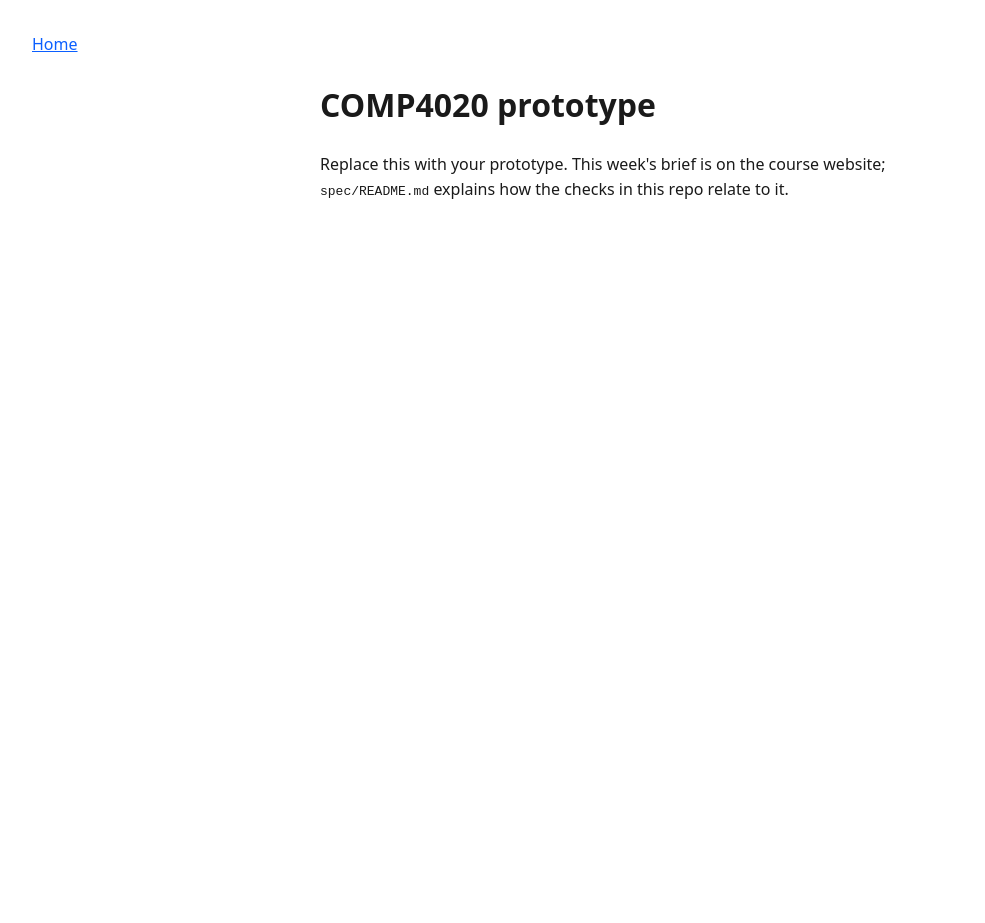
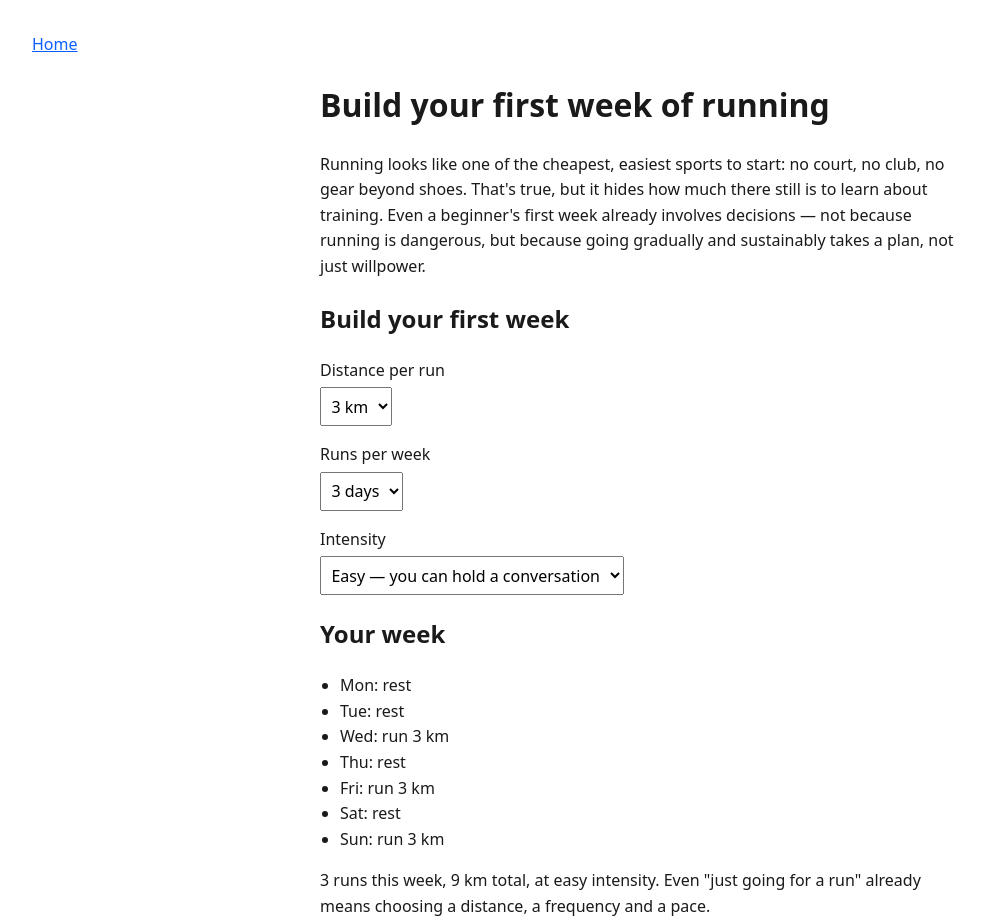
Before and after one commit to comp4020-agentic-coding-studio/comp4020-ass1-BobDuke31, a website built with Vite: page index.html in a window 1280 px wide. Shown: the whole page, without its empty margins (0-985 px from the left). Before the commit the page ends 800 px from the top, so only its background shows below. Built offline with nearby package versions, Linux system fonts and the light colour scheme.

Commit message:
First working prototype: first-week running planner
Interactive builder lets a beginner pick distance, days/week and
intensity and see the resulting weekly plan and summary update live.

```diff
--- a/index.html
+++ b/index.html
@@ -3,7 +3,7 @@
   <head>
     <meta charset="UTF-8" />
     <meta name="viewport" content="width=device-width, initial-scale=1.0" />
-    <title>COMP4020 prototype</title>
+    <title>Build your first week of running</title>
     <link rel="stylesheet" href="./styles.css" />
   </head>
   <body>
@@ -13,11 +13,56 @@
       </nav>
     </header>
     <main>
-      <h1>COMP4020 prototype</h1>
-      <p data-testid="intro">
-        Replace this with your prototype. This week's brief is on the course website;
-        <code>spec/README.md</code> explains how the checks in this repo relate to it.
+      <h1>Build your first week of running</h1>
+      <p>
+        Running looks like one of the cheapest, easiest sports to start: no
+        court, no club, no gear beyond shoes. That's true, but it hides how
+        much there still is to learn about training. Even a beginner's first
+        week already involves decisions — not because running is dangerous,
+        but because going gradually and sustainably takes a plan, not just
+        willpower.
       </p>
+
+      <section aria-labelledby="builder-heading">
+        <h2 id="builder-heading">Build your first week</h2>
+        <form data-testid="plan-form">
+          <div class="field">
+            <label for="distance-input">Distance per run</label>
+            <select id="distance-input" data-testid="distance-input">
+              <option value="2">2 km</option>
+              <option value="3" selected>3 km</option>
+              <option value="5">5 km</option>
+              <option value="8">8 km</option>
+            </select>
+          </div>
+
+          <div class="field">
+            <label for="days-input">Runs per week</label>
+            <select id="days-input" data-testid="days-input">
+              <option value="2">2 days</option>
+              <option value="3" selected>3 days</option>
+              <option value="4">4 days</option>
+              <option value="5">5 days</option>
+              <option value="6">6 days</option>
+            </select>
+          </div>
+
+          <div class="field">
+            <label for="intensity-input">Intensity</label>
+            <select id="intensity-input" data-testid="intensity-input">
+              <option value="easy" selected>Easy — you can hold a conversation</option>
+              <option value="moderate">Moderate — a bit of effort</option>
+              <option value="hard">Hard — pushing the pace</option>
+            </select>
+          </div>
+        </form>
+      </section>
+
+      <section aria-labelledby="plan-heading">
+        <h2 id="plan-heading">Your week</h2>
+        <ul data-testid="weekly-plan"></ul>
+        <p data-testid="summary"></p>
+      </section>
     </main>
     <script type="module" src="./main.ts"></script>
   </body>
--- a/main.ts
+++ b/main.ts
@@ -1,8 +1,3 @@
-// Your prototype's TypeScript goes here. This file exists so the lint
-// sensor has something to check from day one. If the week's spec rules out
-// JavaScript, delete this file and the script tag in index.html — the site
-// you ship has to meet the spec, not the template's defaults.
-const intro = document.querySelector<HTMLElement>('[data-testid="intro"]');
-if (intro) {
-  intro.dataset.ready = "true";
-}
+import { initPlanBuilder } from "./ui";
+
+initPlanBuilder(document);
--- /dev/null
+++ b/plan.ts
@@ -0,0 +1,58 @@
+// Pure logic for the week-builder interaction: no DOM, so it's cheap to test
+// directly and to reuse if the UI layer changes.
+
+export type Intensity = "easy" | "moderate" | "hard";
+
+export interface PlanInputs {
+  distanceKm: number;
+  daysPerWeek: number;
+}
+
+export interface PlanDay {
+  day: string;
+  isRunDay: boolean;
+}
+
+export interface WeeklyPlan {
+  days: PlanDay[];
+  totalDistanceKm: number;
+  runCount: number;
+}
+
+export const DAY_NAMES = ["Mon", "Tue", "Wed", "Thu", "Fri", "Sat", "Sun"];
+
+const INTENSITY_LABEL: Record<Intensity, string> = {
+  easy: "easy",
+  moderate: "moderate",
+  hard: "hard",
+};
+
+// Spreads `daysPerWeek` run days as evenly as possible across the 7-day week,
+// e.g. 3 days lands on Wed/Fri/Sun rather than piling up at the front.
+export function buildWeeklyPlan({ distanceKm, daysPerWeek }: PlanInputs): WeeklyPlan {
+  const days: PlanDay[] = DAY_NAMES.map((day, i) => {
+    const before = Math.floor((i * daysPerWeek) / 7);
+    const after = Math.floor(((i + 1) * daysPerWeek) / 7);
+    return { day, isRunDay: after > before };
+  });
+
+  const runCount = days.filter((d) => d.isRunDay).length;
+
+  return {
+    days,
+    totalDistanceKm: runCount * distanceKm,
+    runCount,
+  };
+}
+
+export function summarise(plan: WeeklyPlan, intensity: Intensity): string {
+  if (plan.runCount === 0) {
+    return "No runs scheduled yet — pick at least one day to build your week.";
+  }
+  const runWord = plan.runCount === 1 ? "run" : "runs";
+  return (
+    `${plan.runCount} ${runWord} this week, ${plan.totalDistanceKm} km total, at ` +
+    `${INTENSITY_LABEL[intensity]} intensity. Even "just going for a run" already ` +
+    `means choosing a distance, a frequency and a pace.`
+  );
+}
--- a/styles.css
+++ b/styles.css
@@ -14,3 +14,20 @@ main {
 a {
   color: #0b5fff;
 }
+
+.field {
+  display: flex;
+  flex-direction: column;
+  gap: 0.25rem;
+  margin-block-end: 1rem;
+}
+
+select {
+  font: inherit;
+  padding: 0.4rem;
+  width: fit-content;
+}
+
+[data-testid="weekly-plan"] {
+  padding-inline-start: 1.25rem;
+}
--- /dev/null
+++ b/ui.ts
@@ -0,0 +1,43 @@
+import { buildWeeklyPlan, summarise, type Intensity } from "./plan";
+
+// The markup is ours (index.html ships alongside this script), so a missing
+// element is a broken template, not a runtime input to handle gracefully.
+function requireElement<T extends Element>(doc: Document, selector: string): T {
+  const el = doc.querySelector<T>(selector);
+  if (!el) throw new Error(`expected an element matching ${selector}`);
+  return el;
+}
+
+// Wires the week-builder controls to the plan/summary output. Takes a
+// Document so it can be pointed at a real page or a JSDOM one in tests.
+export function initPlanBuilder(doc: Document): void {
+  const distanceInput = requireElement<HTMLSelectElement>(doc, '[data-testid="distance-input"]');
+  const daysInput = requireElement<HTMLSelectElement>(doc, '[data-testid="days-input"]');
+  const intensityInput = requireElement<HTMLSelectElement>(doc, '[data-testid="intensity-input"]');
+  const planList = requireElement<HTMLUListElement>(doc, '[data-testid="weekly-plan"]');
+  const summaryEl = requireElement<HTMLElement>(doc, '[data-testid="summary"]');
+
+  function render(): void {
+    const distanceKm = Number(distanceInput.value);
+    const daysPerWeek = Number(daysInput.value);
+    const intensity = intensityInput.value as Intensity;
+
+    const plan = buildWeeklyPlan({ distanceKm, daysPerWeek });
+
+    planList.replaceChildren(
+      ...plan.days.map((planDay) => {
+        const item = doc.createElement("li");
+        item.textContent = planDay.isRunDay ? `${planDay.day}: run ${distanceKm} km` : `${planDay.day}: rest`;
+        return item;
+      }),
+    );
+
+    summaryEl.textContent = summarise(plan, intensity);
+  }
+
+  for (const input of [distanceInput, daysInput, intensityInput]) {
+    input.addEventListener("change", render);
+  }
+
+  render();
+}
```
Also changed, not shown: plan.test.ts (added, +56 -0 lines), spec/running-plan.test.ts (added, +68 -0 lines), spec/starter.test.ts (deleted, +0 -30 lines).
